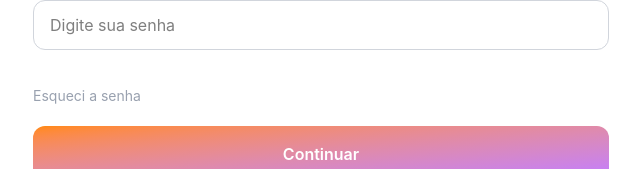
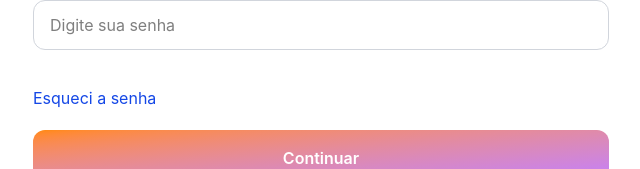
Before and after one commit to BielPz/calendas, a React (Vite) app: page /login in a window 1280 px wide. Shown: the part 451-620 px from the top of the page, without its empty margins (319-959 px from the left). Built offline with nearby package versions, Linux system fonts and the light colour scheme.

Commit message:
Fix EsqueciSenha

```diff
--- a/src/pages/TelaLogin.tsx
+++ b/src/pages/TelaLogin.tsx
@@ -60,7 +60,7 @@ function TelaLogin() {
             {erro && <p className="text-red-500 text-sm">{erro}</p>}
             <Link
               to="/esqueci-senha"
-              className="text-sm text-gray-400 hover:text-black transition-colors duration-200 self-start mt-1 mb-5"
+              className="text-m text-blue-700 hover:text-black transition-colors duration-200 self-start mt-1 mb-5"
             >
               Esqueci a senha
             </Link>
```
